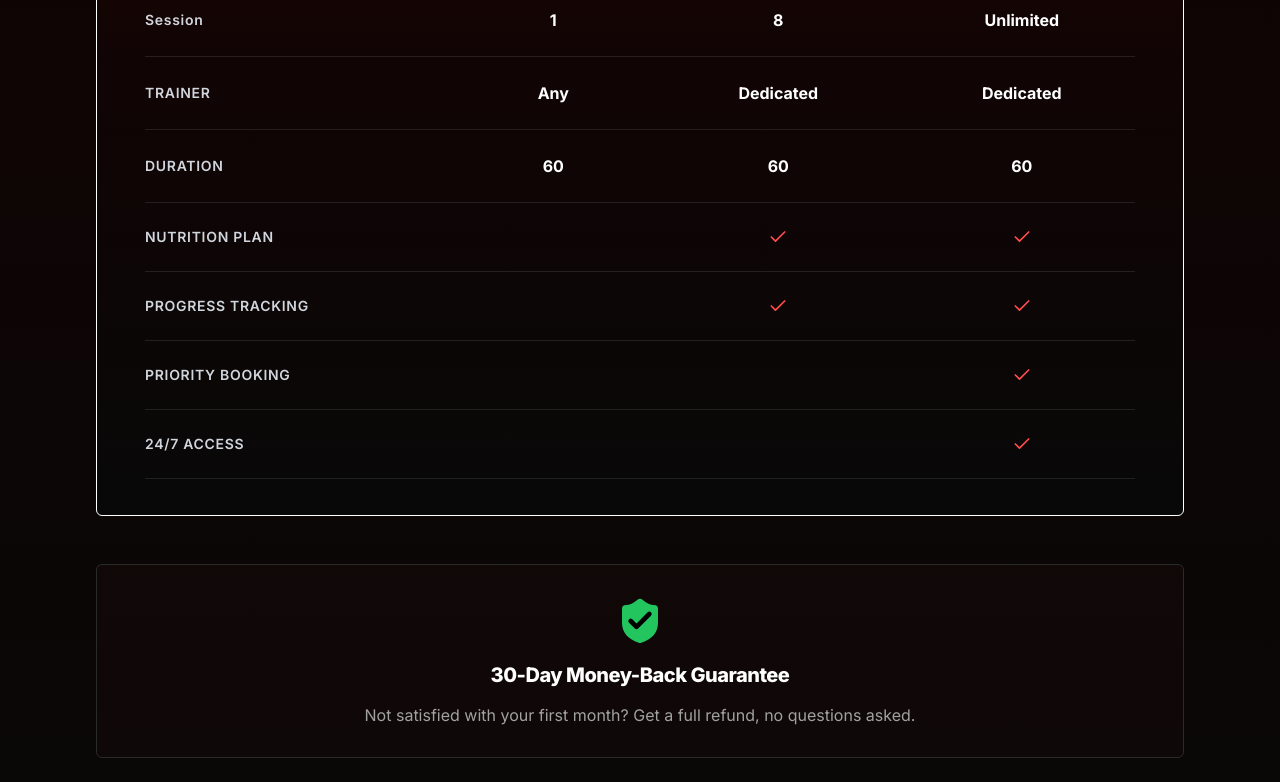
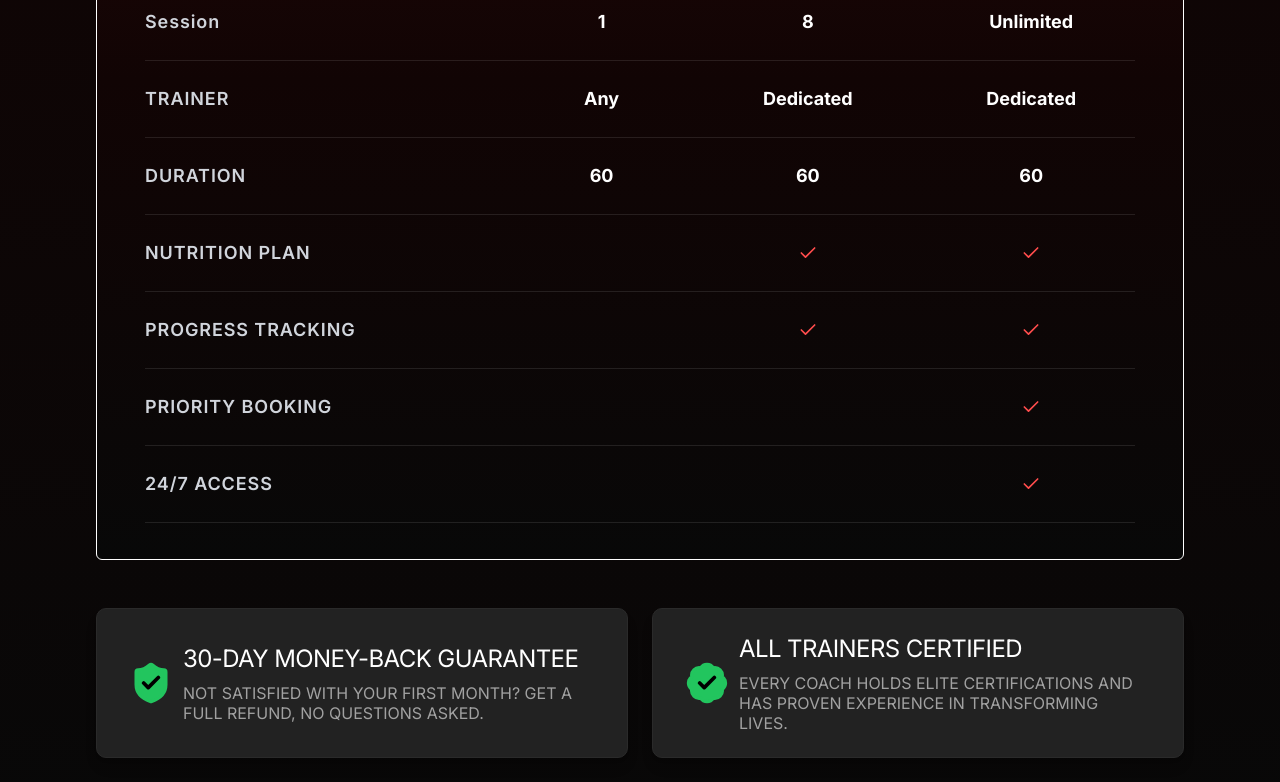
Before and after one commit to Abdulrahmanfawzy/fitness-team-2, a React (Vite) app: page /packages in a window 1280 px wide. Shown: the part 1100-1882 px from the top of the page. Built offline with nearby package versions, Linux system fonts and the light colour scheme; the HTML template or start-up script is replaced by a standard one.

Commit message:
Update CompareFeatures: improve trust badge cards styling and increase feature text size

```diff
--- a/src/components/common/PackageCard.tsx
+++ b/src/components/common/PackageCard.tsx
@@ -54,7 +54,7 @@ const PackageCard: React.FC<PackageCardProps> = ({
 
         <button className={`w-full py-3 sm:py-4 rounded-sm font-bold text-xs sm:text-sm transition-all duration-300 transform ${
           isRecommended
-            ? "bg-orange text-white hover:brightness-125 hover:scale-105 shadow-xl shadow-orange/30"
+            ? "bg-orange text-white hover:brightness-125 hover:scale-105"
             : "bg-transparent border border-white/20 text-white hover:bg-white/5 hover:scale-105 cursor-pointer"
         }`}>
           Book
--- a/src/pages/Packages/CompareFeatures.tsx
+++ b/src/pages/Packages/CompareFeatures.tsx
@@ -39,8 +39,8 @@ function CompareFeatures() {
                 <div className="border border-white/20 rounded-lg p-4">
                   {rows.map((row, index) => (
                     <div key={index} className="flex justify-between items-center py-3 border-b border-white/10 last:border-0">
-                      <span className="text-gray-300 font-semibold capitalize tracking-wider text-sm">{row.feature}</span>
-                      <span className="font-bold text-white text-sm">
+                      <span className="text-gray-300 font-semibold capitalize tracking-wider text-base md:text-lg">{row.feature}</span>
+                      <span className="font-bold text-white text-base md:text-lg">
                         {row[plan.key] === true ? <Check size={16} className="text-orange" /> : row[plan.key] ?? ""}
                       </span>
                     </div>
@@ -65,14 +65,14 @@ function CompareFeatures() {
                 <tbody className="text-sm">
                   {rows.map((row, index) => (
                     <tr key={index} className="border-b border-white/10 group hover:bg-white/5 transition-colors">
-                      <td className="py-6 text-gray-300 font-semibold capitalize tracking-wider text-sm">{row.feature}</td>
-                      <td className="py-6 text-center font-bold text-white text-base">
+                      <td className="py-6 text-gray-300 font-semibold capitalize tracking-wider text-base md:text-lg">{row.feature}</td>
+                      <td className="py-6 text-center font-bold text-white text-base md:text-lg">
                         {row.single === true ? <Check size={20} className="mx-auto text-orange" /> : row.single ?? ""}
                       </td>
-                      <td className="py-6 text-center font-bold text-white text-base">
+                      <td className="py-6 text-center font-bold text-white text-base md:text-lg">
                         {row.monthly === true ? <Check size={20} className="mx-auto text-orange" /> : row.monthly ?? ""}
                       </td>
-                      <td className="py-6 text-center font-bold text-white text-base">
+                      <td className="py-6 text-center font-bold text-white text-base md:text-lg">
                         {row.premium === true ? <Check size={20} className="mx-auto text-orange" /> : row.premium ?? ""}
                       </td>
                     </tr>
@@ -84,27 +84,27 @@ function CompareFeatures() {
         </div>
 
         {/* Trust Badges */}
-        <div className="grid grid-cols-1 gap-3 sm:gap-4 md:gap-6 mt-6 sm:mt-8 md:mt-12 w-full">
-          <div className="bg-card-bg border border-card-border p-3 sm:p-4 md:p-6 lg:p-8 rounded-sm flex flex-col items-center space-y-3 sm:space-y-4">
-            <div className="relative flex items-center justify-center shrink-0">
-              <ShieldCheck size={32} className="text-[#22c55e] w-6 h-6 sm:w-8 sm:h-8 md:w-10 md:h-10 lg:w-12 lg:h-12" fill="#22c55e" />
-              <Check size={20} className="absolute text-black stroke-4 w-4 h-4 sm:w-5 sm:h-5 md:w-6 md:h-6 lg:w-7 lg:h-7" />
+        <div className="grid grid-cols-1 sm:grid-cols-2 gap-3 sm:gap-4 md:gap-6 mt-6 sm:mt-8 md:mt-12 w-full">
+          <div className="bg-card-standard border border-card-border px-3 sm:px-4 md:px-6 lg:px-8 py-2 sm:py-3 md:py-4 lg:py-6 rounded-lg shadow-lg flex items-center space-x-2 sm:space-x-2.5">
+            <div className="relative flex items-center justify-center shrink-0 w-5.5 h-5.5 sm:w-7 sm:h-7 md:w-9 md:h-9 lg:w-11 lg:h-11">
+              <ShieldCheck size={22} className="text-[#22c55e] w-full h-full" fill="#22c55e" />
+              <Check size={15} className="absolute text-black stroke-4 w-1/2 h-1/2" />
             </div>
-            <div className="text-center">
-              <h4 className="font-extrabold text-base sm:text-lg md:text-xl tracking-tight mb-2 sm:mb-4">30-Day Money-Back Guarantee</h4>
-              <p className="text-text-secondary text-xs sm:text-sm md:text-base mt-1 leading-tight">
+            <div className="text-left">
+              <h4 className="font-normal text-base sm:text-lg md:text-xl lg:text-2xl tracking-tight mb-1 sm:mb-2 uppercase">30-Day Money-Back Guarantee</h4>
+              <p className="text-text-secondary text-[10.5px] sm:text-[12px] md:text-sm lg:text-base mt-1 leading-tight uppercase">
                 Not satisfied with your first month? Get a full refund, no questions asked.
               </p>
             </div>
           </div>
-          <div className="bg-card-bg border border-card-border p-3 sm:p-4 md:p-6 lg:p-8 rounded-sm flex flex-col items-center space-y-3 sm:space-y-4">
-            <div className="relative flex items-center justify-center shrink-0">
-              <BadgeCheck size={32} className="text-[#22c55e] w-6 h-6 sm:w-8 sm:h-8 md:w-10 md:h-10 lg:w-12 lg:h-12" fill="#22c55e" />
-              <Check size={20} className="absolute text-black stroke-4 w-4 h-4 sm:w-5 sm:h-5 md:w-6 md:h-6 lg:w-7 lg:h-7" />
+          <div className="bg-card-standard border border-card-border px-3 sm:px-4 md:px-6 lg:px-8 py-2 sm:py-3 md:py-4 lg:py-6 rounded-lg shadow-lg flex items-center space-x-2 sm:space-x-2.5">
+            <div className="relative flex items-center justify-center shrink-0 w-5.5 h-5.5 sm:w-7 sm:h-7 md:w-9 md:h-9 lg:w-11 lg:h-11">
+              <BadgeCheck size={22} className="text-[#22c55e] w-full h-full" fill="#22c55e" />
+              <Check size={15} className="absolute text-black stroke-4 w-1/2 h-1/2" />
             </div>
-            <div className="text-center">
-              <h4 className="font-extrabold text-base sm:text-lg md:text-xl tracking-tight mb-2 sm:mb-4">All Trainers Certified</h4>
-              <p className="text-text-secondary text-xs sm:text-sm md:text-base mt-1 leading-tight">
+            <div className="text-left">
+              <h4 className="font-normal text-base sm:text-lg md:text-xl lg:text-2xl tracking-tight mb-1 sm:mb-2 uppercase">All Trainers Certified</h4>
+              <p className="text-text-secondary text-[10.5px] sm:text-[12px] md:text-sm lg:text-base mt-1 leading-tight uppercase">
                 Every coach holds elite certifications and has proven experience in transforming lives.
               </p>
             </div>
```
